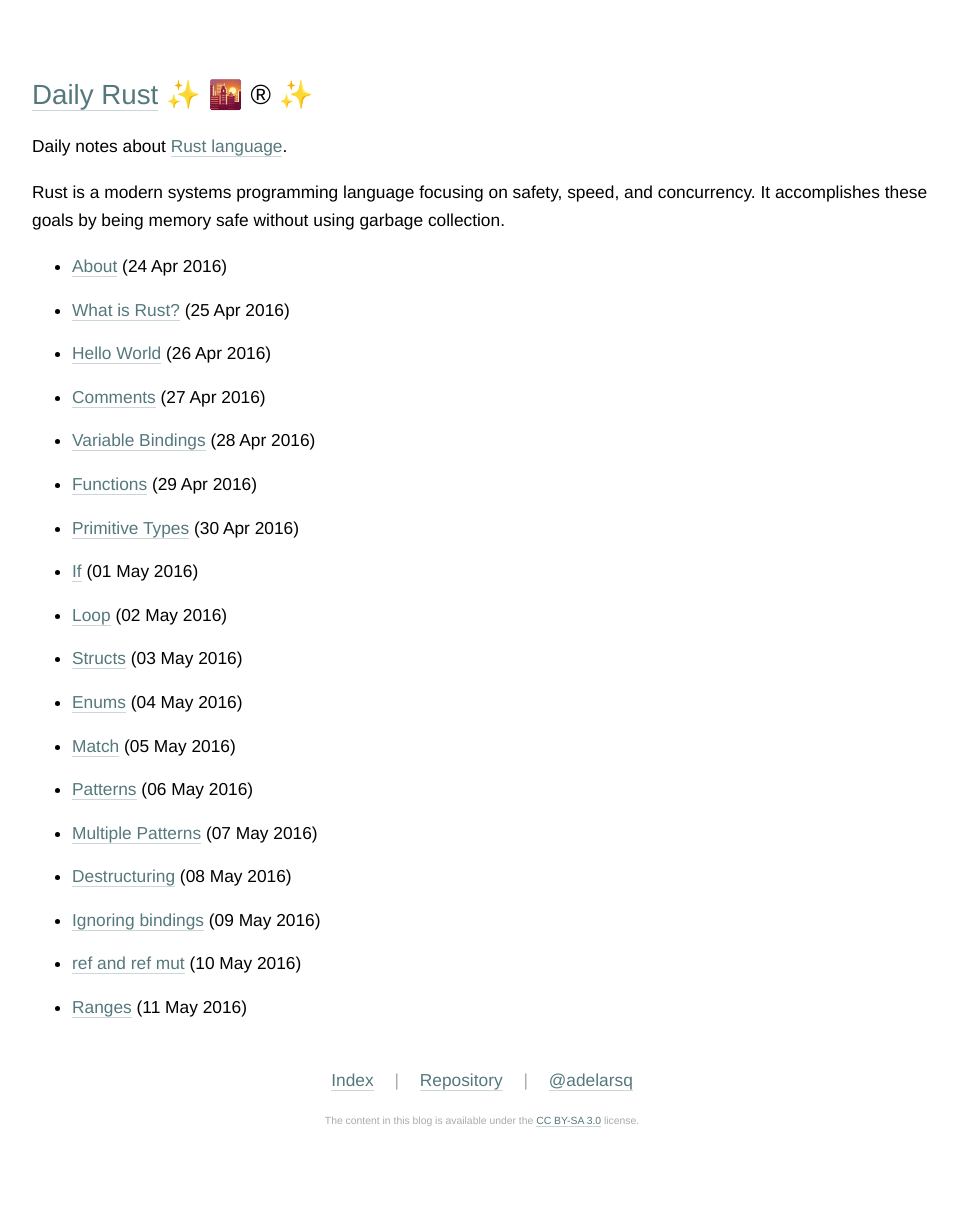
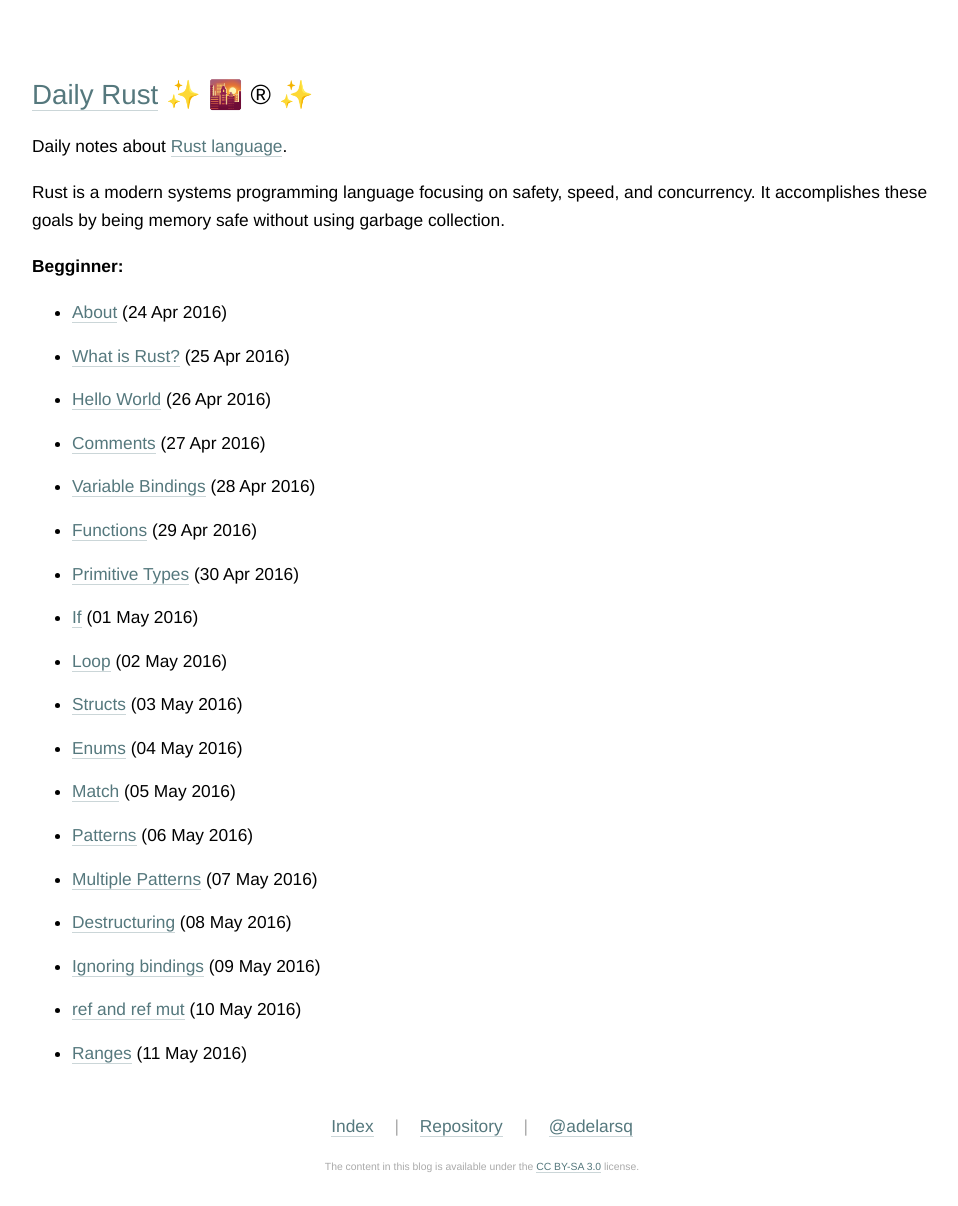
Before and after one commit to adelarsq/daily-rust.github.io, a Jekyll site: the page built from index.md, in a window 1280 px wide. Shown: the whole page, without its empty margins (158-1116 px from the left). Built offline with Jekyll 4.4.1, drawn with Linux system fonts in a browser that asks for light colours; before the commit the page ends 1160 px from its top, so only the background shows below that.

Commit message:
Update index.md

```diff
--- a/index.md
+++ b/index.md
@@ -11,6 +11,16 @@ Rust is a modern systems programming language focusing on safety, speed, and con
 
 <ul class="posts">
   {% for post in site.posts reversed %}
+    {% if post.tags contains "about" %}
+    <li><a href="{{ BASE_PATH }}{{ post.url }}">{{ post.index_title }}</a> ({{ post.date | date_to_string }})</li>
+    {% endif %}
+  {% endfor %}
+</ul>
+
+**Begginner:**
+
+<ul class="posts">
+  {% for post in site.posts reversed %}
     {% if post.tags contains "rustposts" %}
     <li><a href="{{ BASE_PATH }}{{ post.url }}">{{ post.index_title }}</a> ({{ post.date | date_to_string }})</li>
     {% endif %}
```
